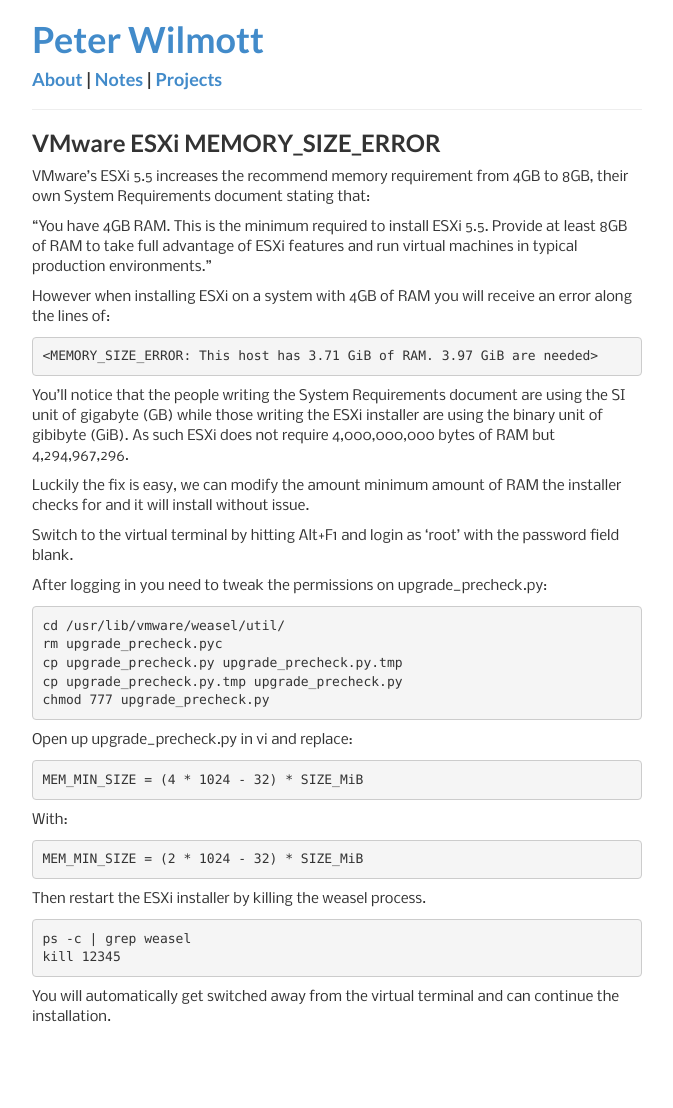
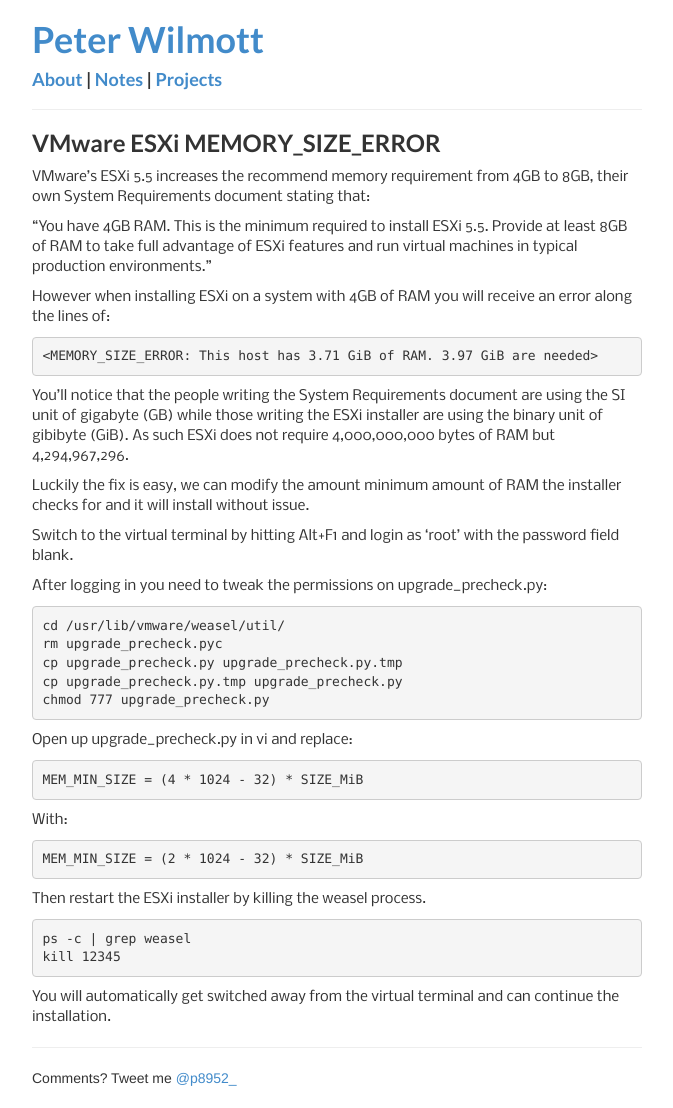
Before and after one commit to p8952/p8952.github.io.old, a Jekyll site: the page built from _posts/2014-04-22-vmware-esxi-memory-limit.markdown, in a window 1280 px wide. Shown: the whole page, without its empty margins (303-976 px from the left). Built offline with Jekyll 4.4.1, drawn with Linux system fonts in a browser that asks for light colours; Markdown is read by kramdown in place of the engine named in the settings; before the commit the page ends 1037 px from its top, so only the background shows below that.

Commit message:
Add Twitter link for comments

```diff
--- a/_layouts/post.html
+++ b/_layouts/post.html
@@ -4,3 +4,7 @@ layout: default
 
 <h3>{{ page.title }}</h3>
 {{ content }}
+<hr>
+Comments? Tweet me <a href="https://twitter.com/p8952_">@p8952_</a>
+<br>
+<br>
```
Also changed, not shown: 1 other file.
